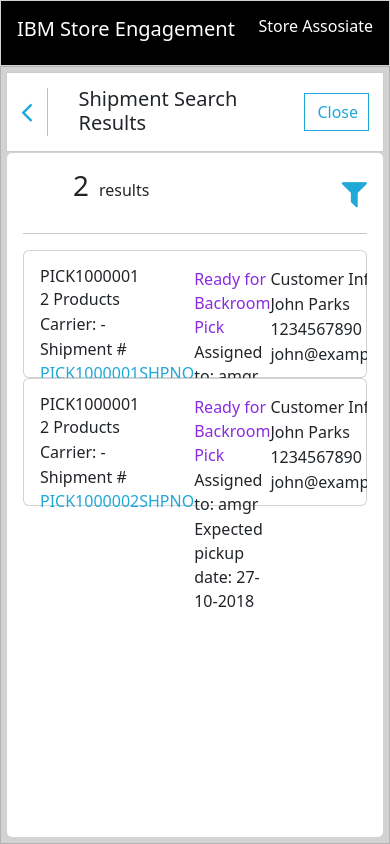
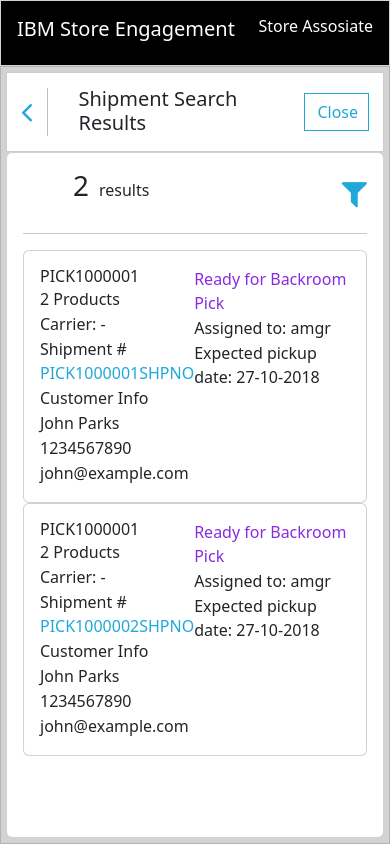
Before and after one commit to KariBhanu/Shipment, an Angular app in the folder ui/: page /home in a window 390 px wide. Both pictures are taken after typing "Sample", "Sample", "Sample", "Sample", "name@example.com", "Sample" into the empty fields and a click on the button "Reset". Built offline with nearby package versions, Linux system fonts and the light colour scheme.

Commit message:
Final commit

```diff
--- a/ui/src/app/shipment/details/details.component.css
+++ b/ui/src/app/shipment/details/details.component.css
@@ -1,3 +1,6 @@
+.card{
+    height:calc(100vh - 158px);
+}
 .details-section {
     /* margin: 10px 10px; */
     padding: 6px;
@@ -5,6 +8,7 @@
     flex-direction: column;
     background-color: rgba(128, 128, 128, 0.216);
 }
+
 .show-details-section {
     /* margin: 10px 10px; */
     padding: 6px;
@@ -15,11 +19,12 @@
 
 .hide-show-info {
     float: right;
-    height:1.3rem;
+    height: 1.3rem;
 }
-.hide-show-info p{
+
+.hide-show-info p {
     cursor: pointer;
-    color:#20a8d8;
+    color: #20a8d8;
     font-weight: bold;
 }
 
@@ -64,54 +69,72 @@
     height: 3rem;
     width: 100%;
 }
+
 .vertical {
     display: flex;
     justify-content: space-between;
     height: 18rem;
-    width: 50rem;
+    width: 60%;
 }
 
-.part-1 p{
+.part-1 p {
     margin-bottom: 0px;
 }
+
 .part-2 p {
     margin-bottom: 0px;
 }
 
-.shipment-number{
+.shipment-number {
     margin-bottom: 5px;
 }
 
-.packing-in-progress{
-    margin-bottom:3px;
+.packing-in-progress {
+    margin-bottom: 3px;
 }
 
-.packing-in-progress label{
+.packing-in-progress label {
     color: blueviolet !important;
 }
-.bottom{
+
+.bottom {
     margin-bottom: 5px;
 }
 
-label{
+label {
     color: grey;
 }
 
-.products-main-div{
+.products-main-div {
     margin-top: 10px;
 }
 
-.vertical-options p{
+.vertical-options p {
     color: black;
 }
 
-.show-part-2{
+.show-part-2 {
     display: flex;
     justify-content: space-between;
+    flex-wrap: wrap;
 }
 
-img{
+img {
     height: 7rem;
-    width:7rem;
+    width: 7rem;
     margin-right: 20px;
 }
+
+@media screen and (max-width: 480px) {
+    .prods {
+        width: 100%;
+    }
+
+    .vertical {
+        width: 100%;
+    }
+
+    .ship-to {
+        display: none;
+    }
+}
--- a/ui/src/app/shipment/details/details.component.html
+++ b/ui/src/app/shipment/details/details.component.html
@@ -96,7 +96,7 @@
                         <label>Expected ship date</label>
                         <p>{{shipmentdata.ExpectedShipmentDate}}</p>
                     </div>
-                    <div class="shipment-number">
+                    <div class="shipment-number ship-to">
                         <label>
                             Ship to
                         </label>
@@ -120,6 +120,7 @@
                 <h5>
                     Products ({{shipmentdata.ShipmentLines.TotalNumberOfRecords}})
                 </h5>
+            </div>
             <div class="horizontal-line">
 
             </div>
@@ -138,7 +139,7 @@
                     </div>
                 </div>
             </div>
+
         </div>
     </div>
 </div>
-</div>
--- a/ui/src/app/shipment/results/results.component.css
+++ b/ui/src/app/shipment/results/results.component.css
@@ -4,7 +4,6 @@
 }
 
 .shipment-card {
-    height: 8rem;
     transition: 0.3s all ease;
     cursor: pointer;
 }
@@ -73,7 +72,7 @@
 .filter-modal-main {
     border: 1px solid rgba(128, 128, 128, 0.362);
     background-color: white;
-    width: 30rem;
+    width: 18rem;
     position: absolute;
     z-index: 1000;
     display: inline-block;
@@ -81,7 +80,7 @@
 
 .dropdown {
     position: relative;
-    right: 28rem;
+    right: 17rem;
 }
 
 .modal-header {
@@ -130,3 +129,29 @@
 .hr {
     margin: 0;
 }
+
+.hide {
+    display: none;
+}
+
+.show {
+    display: flex;
+}
+
+.cust-info {
+    display: none;
+}
+
+.cust-info-2 {
+    display: block;
+}
+
+@media screen and (max-width: 480px) {
+    .cust-info {
+        display: block;
+    }
+
+    .cust-info-2 {
+        display: none;
+    }
+}
--- a/ui/src/app/shipment/results/results.component.html
+++ b/ui/src/app/shipment/results/results.component.html
@@ -50,13 +50,19 @@
                         <p>{{data.ShipmentLines.TotalNumberOfRecords}} Products</p>
                         <p>Carrier: {{data.ScacAndService ? data.ScacAndService:'-'}}</p>
                         <p>Shipment # <span class="shipment-id">{{data.ShipmentNo}}</span></p>
+                        <div class="list-card cust-info">
+                            <p>Customer Info</p>
+                            <p>{{data.BillToAddress.FirstName}} {{data.BillToAddress.LastName}}</p>
+                            <p>{{data.BillToAddress.Phonenumber}}</p>
+                            <p>{{data.BillToAddress.EmailID}}</p>
+                        </div>
                     </div>
                     <div class="list-card">
                         <p class="status">{{data.Status}}</p>
                         <p>Assigned to: {{data.AssignedToUserId}}</p>
                         <p>Expected pickup date: {{data.ExpectedShipmentDate}}</p>
                     </div>
-                    <div class="list-card">
+                    <div class="list-card cust-info-2">
                         <p>Customer Info</p>
                         <p>{{data.BillToAddress.FirstName}} {{data.BillToAddress.LastName}}</p>
                         <p>{{data.BillToAddress.Phonenumber}}</p>
```
Lines whose indentation alone changed are shown as unchanged.
